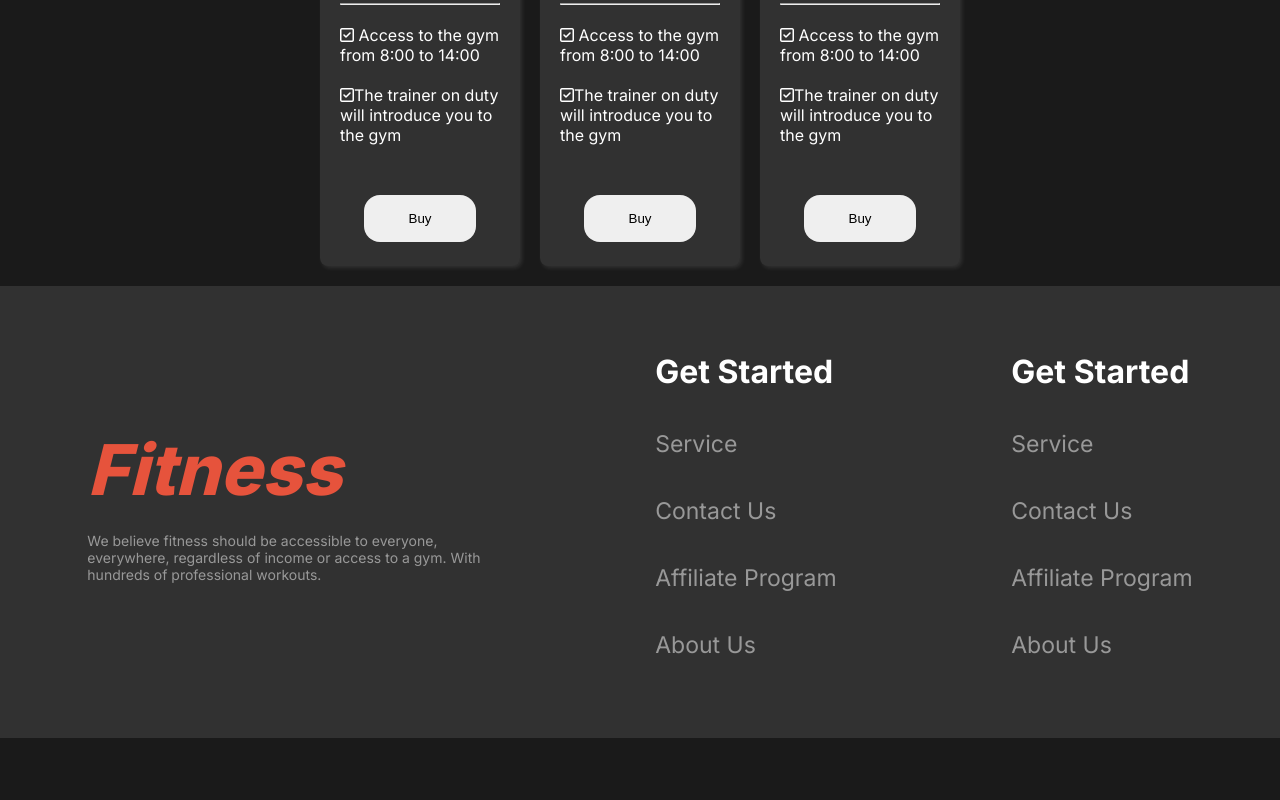
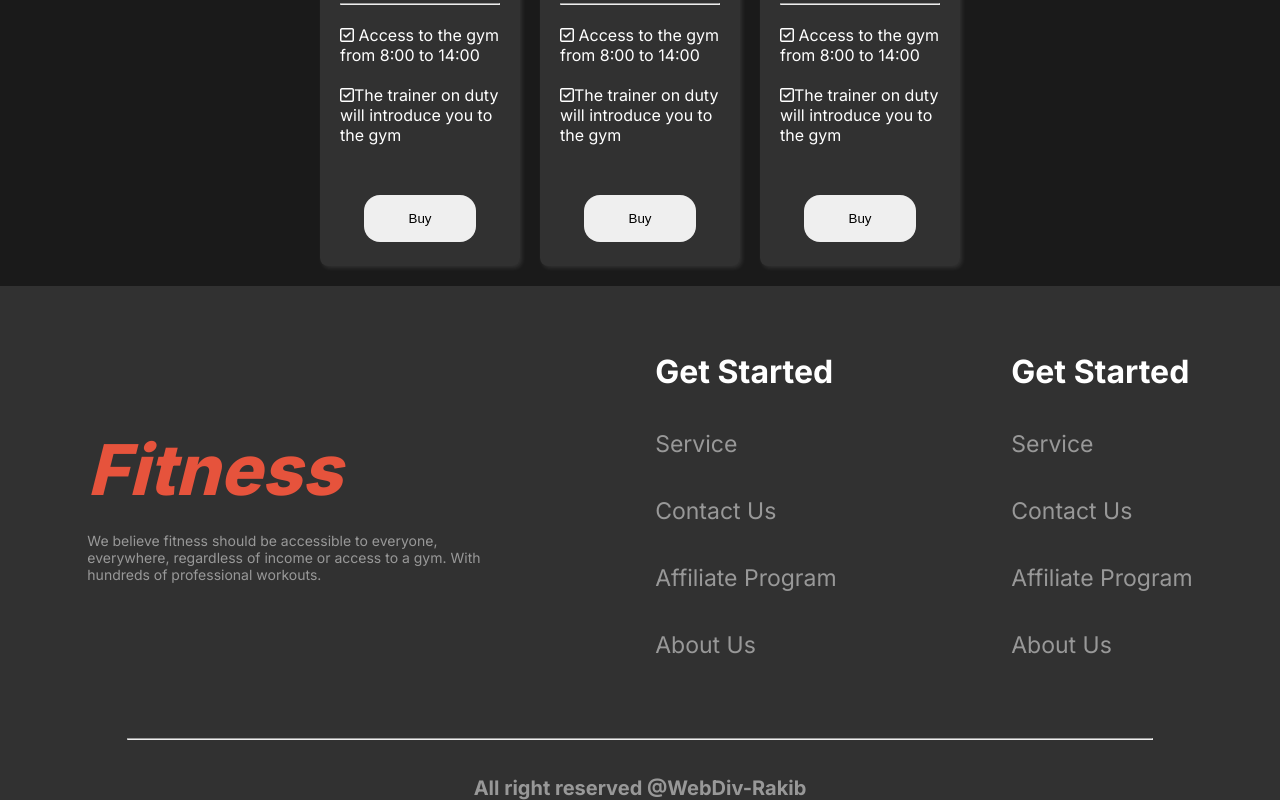
Before and after one commit to webdiv-rakib/assignment-2, a plain HTML site: page index.html in a window 1280 px wide. Shown: the part 4399-5199 px from the top of the page. Before the commit the page ends 5137 px from the top, so only its background shows below. Drawn offline with Linux system fonts and the light colour scheme.

Commit message:
Membership and footer section complete

```diff
--- a/index.html
+++ b/index.html
@@ -212,7 +212,9 @@
         <!-- Membership section starts here -->
         <section>
             <div>
-                <h1 class="fitness" style="text-align: center; background-color: #FFFFFF1A; text-shadow: 2px 2px 5px black; margin: 0 auto;" ><i>Fitness Membership</i></h1>
+                <h1 class="fitness"
+                    style="text-align: center; background-color: #FFFFFF1A; text-shadow: 2px 2px 5px black; margin: 0 auto;">
+                    <i>Fitness Membership</i></h1>
             </div>
             <div class="membership-offers">
                 <div class="membership-card">
@@ -224,7 +226,8 @@
                     <ul class="service">
                         <li> <i class="fa-regular fa-square-check"></i> Access to the gym from 8:00 to 14:00</li> <br>
                         <li> <i class="fa-regular fa-square-check"></i> Without suspension of gym membership</li> <br>
-                        <li> <i class="fa-regular fa-square-check"></i> The trainer on duty will introduce you to the gym</li>
+                        <li> <i class="fa-regular fa-square-check"></i> The trainer on duty will introduce you to the
+                            gym</li>
                     </ul>
                     <div class="purchase">
                         <button class="buy-button" type="button">Buy</button>
@@ -253,9 +256,11 @@
                     <hr>
                     <br>
                     <ul class="service">
-                        <li> <i class="fa-regular fa-square-check"></i> The entrance time to the gym is from 14:00 to 16:00</li> <br>
+                        <li> <i class="fa-regular fa-square-check"></i> The entrance time to the gym is from 14:00 to
+                            16:00</li> <br>
                         <li> <i class="fa-regular fa-square-check"></i> Without suspension of gym membership</li> <br>
-                        <li> <i class="fa-regular fa-square-check"></i> The trainer on duty will introduce you to the gym</li>
+                        <li> <i class="fa-regular fa-square-check"></i> The trainer on duty will introduce you to the
+                            gym</li>
                     </ul>
                     <div class="purchase">
                         <button class="buy-button" type="button">Buy</button>
@@ -269,7 +274,8 @@
                     <br>
                     <ul class="service">
                         <li> <i class="fa-regular fa-square-check"></i> Access to the gym from 8:00 to 14:00</li> <br>
-                        <li> <i class="fa-regular fa-square-check"></i>The trainer on duty will introduce you to the gym</li>
+                        <li> <i class="fa-regular fa-square-check"></i>The trainer on duty will introduce you to the gym
+                        </li>
                     </ul>
                     <div class="purchase">
                         <button class="buy-button" type="button">Buy</button>
@@ -283,7 +289,8 @@
                     <br>
                     <ul class="service">
                         <li> <i class="fa-regular fa-square-check"></i> Access to the gym from 8:00 to 14:00</li> <br>
-                        <li> <i class="fa-regular fa-square-check"></i>The trainer on duty will introduce you to the gym</li>
+                        <li> <i class="fa-regular fa-square-check"></i>The trainer on duty will introduce you to the gym
+                        </li>
                     </ul>
                     <div class="purchase">
                         <button class="buy-button" type="button">Buy</button>
@@ -297,7 +304,8 @@
                     <br>
                     <ul class="service">
                         <li> <i class="fa-regular fa-square-check"></i> Access to the gym from 8:00 to 14:00</li> <br>
-                        <li> <i class="fa-regular fa-square-check"></i>The trainer on duty will introduce you to the gym</li>
+                        <li> <i class="fa-regular fa-square-check"></i>The trainer on duty will introduce you to the gym
+                        </li>
                     </ul>
                     <div class="purchase">
                         <button class="buy-button" type="button">Buy</button>
@@ -329,6 +337,11 @@
                 <h4 class="fitness-title-description">Affiliate Program</h4>
                 <h4 class="fitness-title-description">About Us</h4>
             </div>
+
+        </div>
+        <hr style="width: 80%; margin: 0 auto;">
+        <div class="footer-name">
+            <h1 class="copy-right">All right reserved @WebDiv-Rakib</h1>
         </div>
     </footer>
 
--- a/styles/style.css
+++ b/styles/style.css
@@ -559,9 +559,13 @@ select {
 
 
 /* Information section style here */
+
+footer{
+    background-color: #FFFFFF1A;
+}
 .fitness-section{
     /* border: 2px solid red; */
-    background-color: #FFFFFF1A;
+    /* background-color: #FFFFFF1A; */
     display: flex;
     justify-content: space-around;
     align-items: center;
@@ -596,6 +600,15 @@ select {
 
 .fitness-margin{
     margin-bottom: 79px;
+}
+.footer-name{
+    text-align: center;
+    margin-top: 36px;
+}
+
+.copy-right{
+    font-size: 20px;
+    color: #FFFFFF80;
 }
 
 /* Small device responsive */
```
